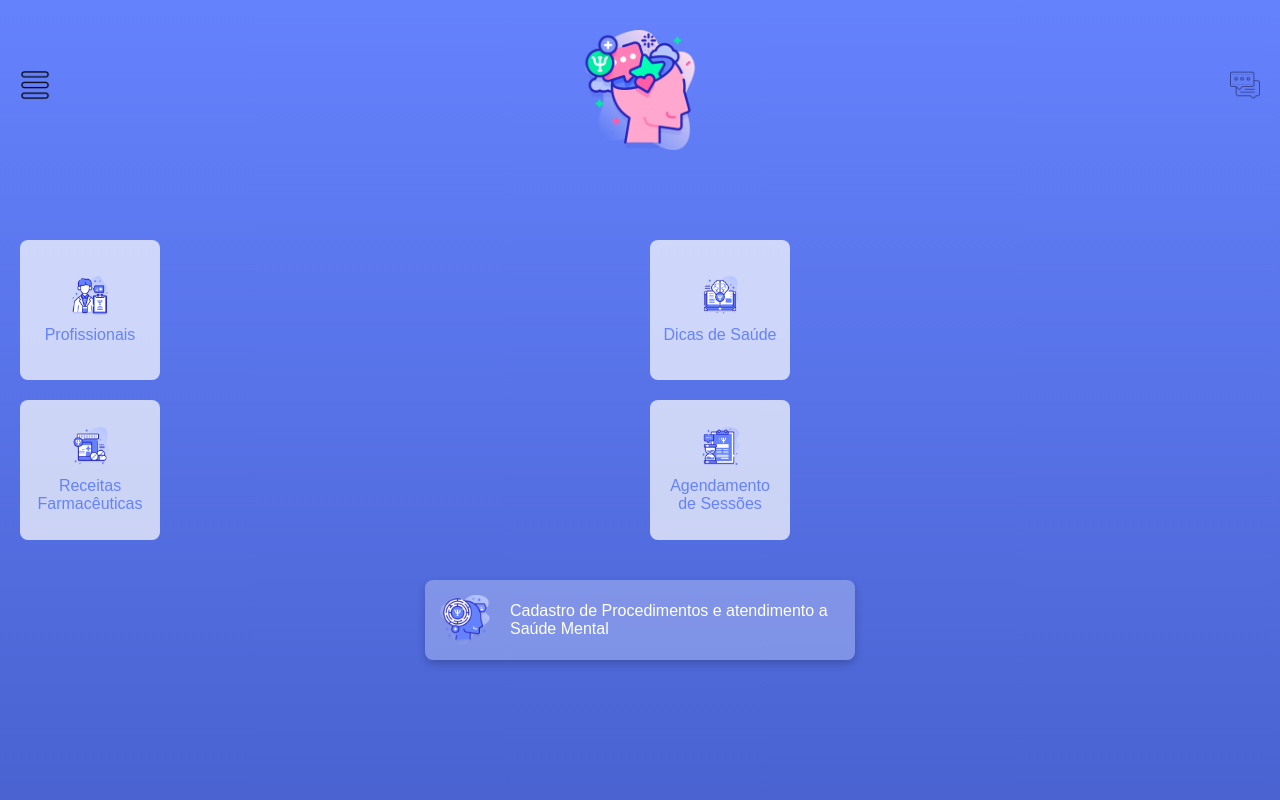
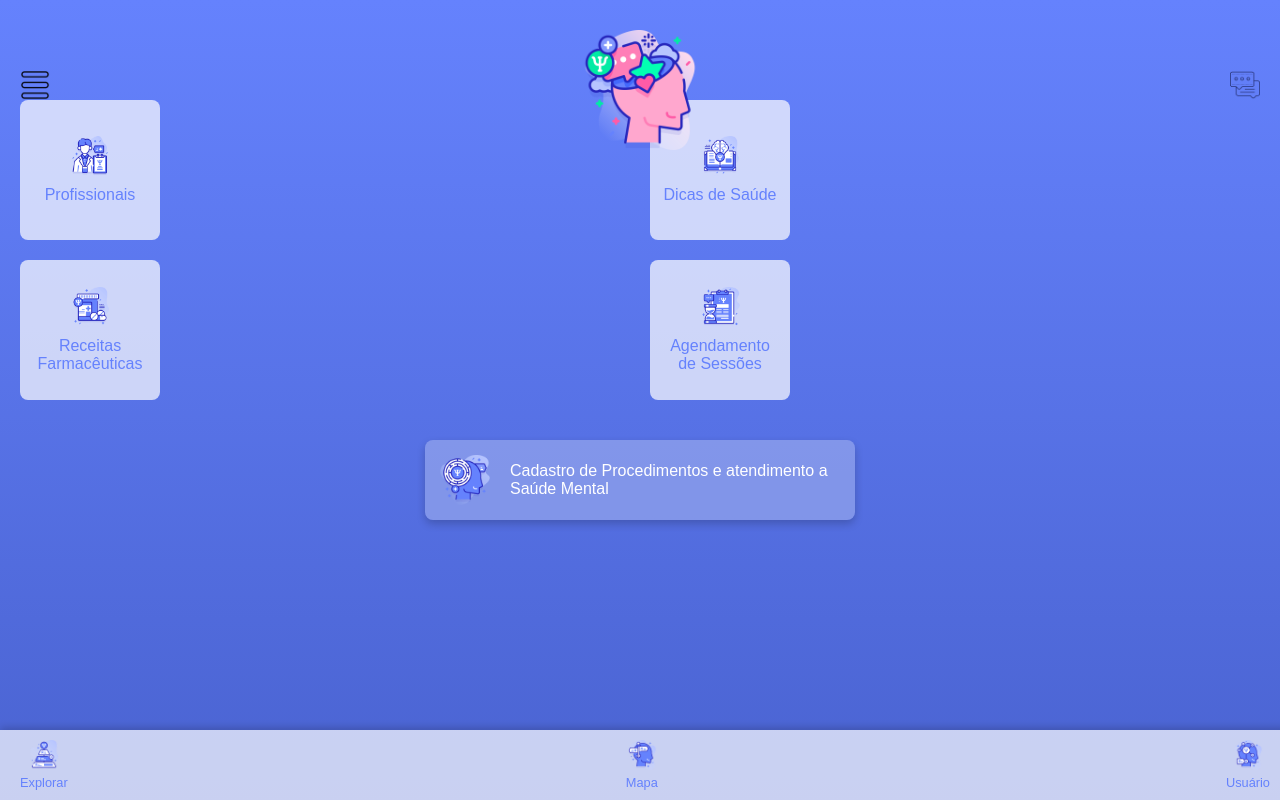
Before and after one commit to pedrohodsouza/PsyHelp, a PHP site: page / in a window 1280 px wide. Run offline with PHP 8.4, Linux system fonts and the light colour scheme.

Commit message:
Implementa footer da tela principal

```diff
--- a/app/views/home/index.php
+++ b/app/views/home/index.php
@@ -41,5 +41,65 @@
         </div>
     </div>
 
+    <!-- Footer -->
+    <div class="footer">
+        <div class="footer-option">
+            <img src="images/explorar.png" alt="Explorar" class="footer-icon">
+            <span>Explorar</span>
+        </div>
+        <div class="footer-option">
+            <img src="images/mapa.png" alt="Mapa" class="footer-icon">
+            <span>Mapa</span>
+        </div>
+        <div class="footer-option">
+            <img src="images/usuario.png" alt="Usuário" class="footer-icon">
+            <span>Usuário</span>
+        </div>
+    </div>
 </body>
 </html>
+<style>
+/* Estilos do footer */
+.footer {
+    width: 100%;
+    display: flex;
+    justify-content: space-between;
+    align-items: center;
+    padding: 10px 20px;
+    background-color: rgba(255, 255, 255, 0.7);
+    position: fixed;
+    bottom: 0;
+    left: 0;
+    right: 0;
+    box-shadow: 0 -2px 8px rgba(0, 0, 0, 0.2);
+}
+
+.footer-option {
+    display: flex;
+    flex-direction: column;
+    align-items: center;
+    justify-content: center;
+    cursor: pointer;
+}
+
+.footer-option img.footer-icon {
+    width: 30px;
+    height: 30px;
+    margin-bottom: 5px;
+}
+
+.footer-option span {
+    font-size: 0.8em;
+    color: #6582fd;
+}
+
+/* Ajustes de margem para os ícones do footer */
+.footer .footer-option:nth-child(2) {
+    margin-left: -10px; /* Ajusta a posição do ícone do meio */
+}
+
+.footer .footer-option:nth-child(3) {
+    margin-right: 30px; /* Ajusta a posição do ícone da direita */
+}
+
+</style>
--- a/public/css/styles.css
+++ b/public/css/styles.css
@@ -5,7 +5,7 @@ body {
     font-family: Arial, sans-serif;
     background: linear-gradient(180deg, #6582fd, #4a63d1);
     display: flex;
-    justify-content: center;
+    flex-direction: column;
     align-items: center;
     height: 100vh;
 }
@@ -16,6 +16,7 @@ body {
     display: flex;
     flex-direction: column;
     align-items: center;
+    flex-grow: 1;
 }
 
 /* Estilos da página inicial */
```
